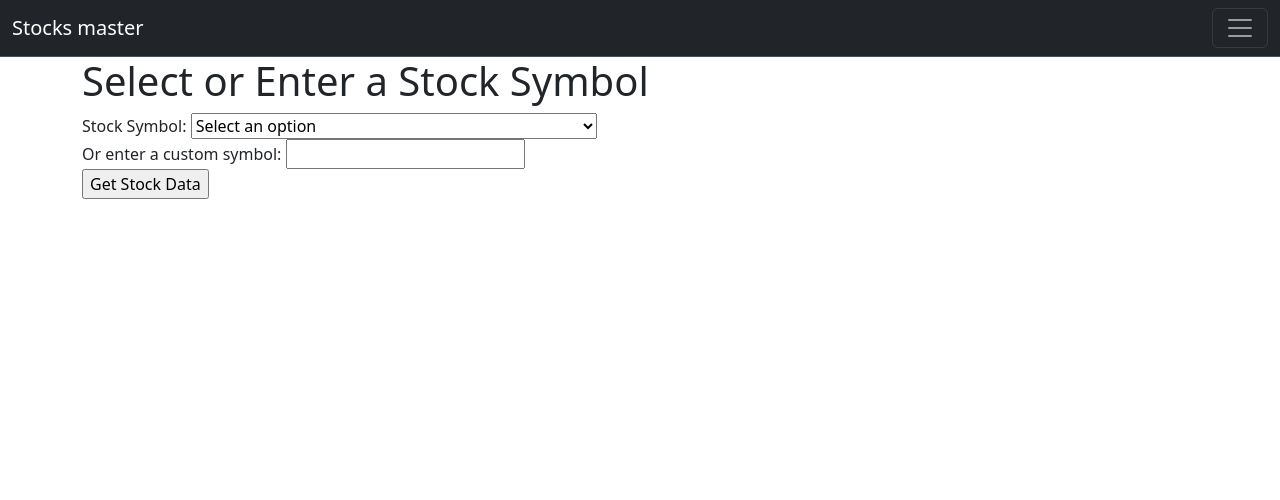
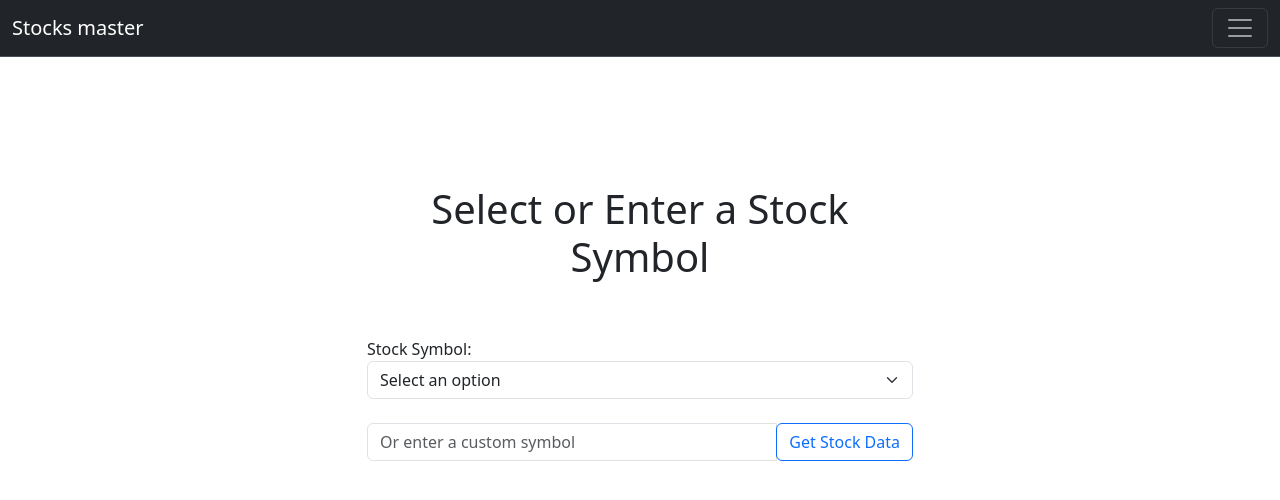
Before and after one commit to Zosiasg/Stocks, a Flask app: page / in a window 1280 px wide. Shown: the top 500 px of the page. Run offline with Flask 3, Linux system fonts and the light colour scheme; a user stored in the database is signed in; some libraries are stand-ins or nearby versions.

Commit message:
Update home.html

```diff
--- a/website/templates/home.html
+++ b/website/templates/home.html
@@ -13,10 +13,17 @@
     <title>Stock Data</title>
 </head>
 <body>
-    <h1>Select or Enter a Stock Symbol</h1>
+    <div class="row justify-content-center custom-mt-5">
+        <div class="col-md-6">
+            <h3 class="text-center" style="font-size: 2.5em;">Select or Enter a Stock Symbol</h3>
+        </div>
+    </div>
+
     <form method="POST">
-        <label for="stock_symbol">Stock Symbol:</label>
-        <select name="stock_symbol" id="stock_symbol">
+        <div class="row justify-content-center mt-5">
+            <div class="col-md-6">
+              <label for="stock_symbol" class="text-dark">Stock Symbol:</label>
+              <select class="form-select" name="stock_symbol" id="stock_symbol">
             <option value="" disabled selected>Select an option</option>
             <option value="AAPL">Apple Inc. (AAPL)</option>
             <option value="GOOGL">Alphabet Inc. (GOOGL)</option>
@@ -55,15 +62,21 @@
             <option value="BA">The Boeing Company (BA)</option>
             <option value="DIS">The Walt Disney Company (DIS)</option>
         </select>
-        <br>
-        <label for="custom_symbol">Or enter a custom symbol:</label>
-        <input type="text" name="custom_symbol" id="custom_symbol">
-        <br>
-        <input type="submit" value="Get Stock Data">
+
+        <div class="row justify-content-center mt-2">
+        <div class="input-group mt-3">
+            <input type="text" class="form-control" placeholder="Or enter a custom symbol" name="custom_symbol" id="custom_symbol">
+            <div class="input-group-append">
+              <button class="btn btn-outline-primary" type="submit">Get Stock Data</button>
+            </div>
+          </div>{% if error_message %}
+        <p class="text-danger">{{ error_message }}</p>
+    {% endif %}
+        </div>
+      </div>
+    </div>
     </form>
-    {% if error_message %}
-        <p>{{ error_message }}</p>
-    {% endif %}
+
 </body>
 </html>
 {% endblock %}
```
